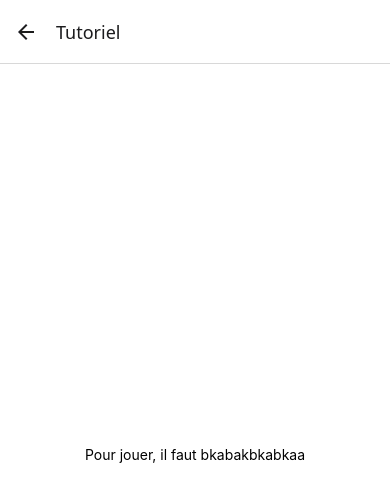
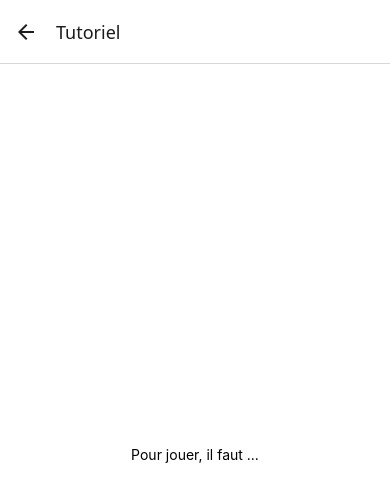
Before and after one commit to katiakaci/WordSurgery, a React Native app: screen /Tutoriel in a window 390 px wide. Shown: the top 502 px of the page. Built offline with nearby package versions, Linux system fonts and the light colour scheme.

Commit message:
screens dans des fichiers séparés

```diff
--- a/App.js
+++ b/App.js
@@ -1,41 +1,14 @@
 import { StatusBar } from 'expo-status-bar';
-import { StyleSheet, Text, View, Button, Image } from 'react-native';
+import { StyleSheet, View, Image, Text } from 'react-native';
 import { useState, useEffect } from 'react';
-import RandomWord from './RandomWord';
 import { NavigationContainer } from '@react-navigation/native';
 import { createStackNavigator } from '@react-navigation/stack';
 
+import WelcomeScreen from './screens/WelcomeScreen';
+import GameScreen from './screens/GameScreen';
+import TutorielScreen from './screens/TutorielScreen';
+
 const Stack = createStackNavigator();
-
-function WelcomeScreen({ navigation }) {
-  return (
-    <View style={styles.container}>
-      <Image source={require('./assets/icon.png')} style={styles.image} />
-      <Text style={styles.title}>Bienvenue sur WordPress !</Text>
-      <Button title="Nouvelle partie" onPress={() => navigation.navigate('Game')} />
-      <Button title="Continuer" onPress={() => navigation.navigate('Game')} />
-      <Button title="Tutoriel" onPress={() => navigation.navigate('Tutoriel')} />
-    </View>
-  );
-}
-
-function GameScreen() {
-  return (
-    <View style={styles.container}>
-      <RandomWord />
-      <StatusBar style="auto" />
-    </View>
-  );
-}
-
-function TutorielScreen() {
-  return (
-    <View style={styles.container}>
-      <Text>Pour jouer, il faut bkabakbkabkaa</Text>
-      <StatusBar style="auto" />
-    </View>
-  );
-}
 
 export default function App() {
   const [showWelcome, setShowWelcome] = useState(true);
@@ -83,9 +56,4 @@ const styles = StyleSheet.create({
     fontWeight: 'bold',
     marginBottom: 20,
   },
-  link: {
-    fontSize: 18,
-    color: 'blue',
-    marginTop: 20,
-  },
 });
--- /dev/null
+++ b/screens/GameScreen.js
@@ -0,0 +1,23 @@
+import React from 'react';
+import { View, StatusBar, StyleSheet } from 'react-native';
+import RandomWord from '../RandomWord';
+
+function GameScreen() {
+  return (
+    <View style={styles.container}>
+      <RandomWord />
+      <StatusBar style="auto" />
+    </View>
+  );
+}
+
+const styles = StyleSheet.create({
+  container: {
+    flex: 1,
+    backgroundColor: '#fff',
+    alignItems: 'center',
+    justifyContent: 'center',
+  },
+});
+
+export default GameScreen;
--- /dev/null
+++ b/screens/TutorielScreen.js
@@ -0,0 +1,22 @@
+import React from 'react';
+import { View, Text, StatusBar, StyleSheet } from 'react-native';
+
+function TutorielScreen() {
+  return (
+    <View style={styles.container}>
+      <Text>Pour jouer, il faut ...</Text>
+      <StatusBar style="auto" />
+    </View>
+  );
+}
+
+const styles = StyleSheet.create({
+  container: {
+    flex: 1,
+    backgroundColor: '#fff',
+    alignItems: 'center',
+    justifyContent: 'center',
+  },
+});
+
+export default TutorielScreen;
--- /dev/null
+++ b/screens/WelcomeScreen.js
@@ -0,0 +1,35 @@
+import React from 'react';
+import { View, Text, Button, Image, StyleSheet } from 'react-native';
+
+function WelcomeScreen({ navigation }) {
+  return (
+    <View style={styles.container}>
+      <Image source={require('../assets/icon.png')} style={styles.image} />
+      <Text style={styles.title}>Bienvenue sur WordPress !</Text>
+      <Button title="Nouvelle partie" onPress={() => navigation.navigate('Game')} />
+      <Button title="Continuer" onPress={() => navigation.navigate('Game')} />
+      <Button title="Tutoriel" onPress={() => navigation.navigate('Tutoriel')} />
+    </View>
+  );
+}
+
+const styles = StyleSheet.create({
+  container: {
+    flex: 1,
+    backgroundColor: '#fff',
+    alignItems: 'center',
+    justifyContent: 'center',
+  },
+  image: {
+    width: 200,
+    height: 200,
+    marginBottom: 20,
+  },
+  title: {
+    fontSize: 24,
+    fontWeight: 'bold',
+    marginBottom: 20,
+  },
+});
+
+export default WelcomeScreen;
```
